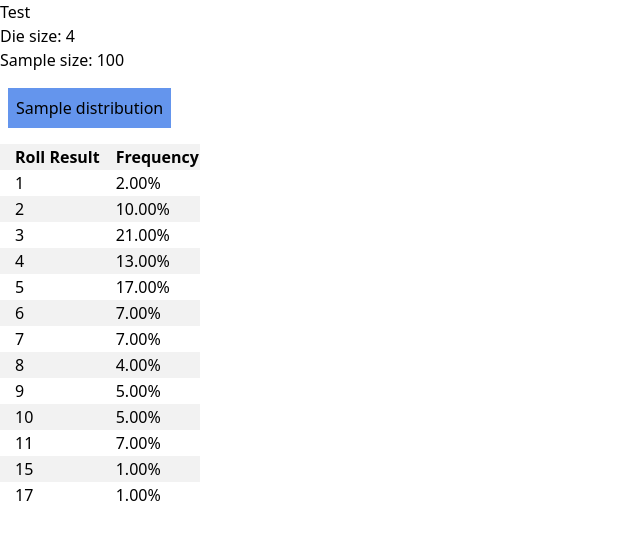
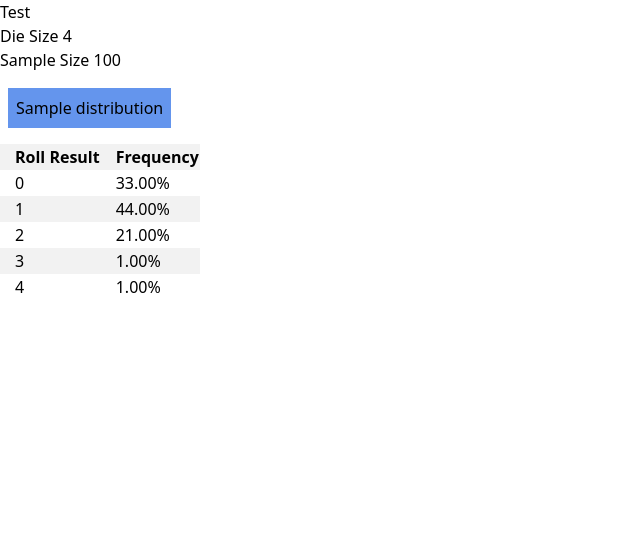
Before and after one commit to ViperZer0/swade-combat-calculator, a SvelteKit app: page / in a window 1280 px wide. Both pictures are taken after a click on the button "Sample distribution". Shown: the top 540 px of the page, without its empty margins (0-640 px from the left). Built offline with nearby package versions, Linux system fonts and the light colour scheme.

Commit message:
Extracted distribution display into its own component
Refactored stuff so that the configuration for a distribution is
separate from displaying it.

This is all still just testing stuff and none of these components will
probably exist in the long term.

```diff
--- a/src/routes/+page.svelte
+++ b/src/routes/+page.svelte
@@ -1,6 +1,21 @@
-<script>
-	import TestRoller from "../test-roller/testRoller.svelte";
-    import TestSampler from "../test-sampler/testSampler.svelte";
+<script lang="ts">
+	import { WildDie, type Rollable } from "$lib/dice";
+	import { Option } from "effect";
+	import TestSampler from "../test-sampler/TestSampler.svelte";
+	import { RaiseRollable } from "$lib/skill";
+
+    let sampleSize: number = $state(100);
+    let dieSize: number = $state(4);
+    let testRoller = $derived(new WildDie(dieSize));
+    let dieRoller: Option.Option<Rollable> = $derived(Option.some(new RaiseRollable(new WildDie(dieSize))));
 </script>
 
-<TestSampler />
+<div>
+<label id="diesize">Die Size</label>
+<input type="number" id="diesize" bind:value={dieSize} min="0" />
+</div>
+<div>
+<label for="samplesize">Sample Size</label>
+<input type="number" id="samplesize" bind:value={sampleSize} min="0" />
+</div>
+<TestSampler sampleSize={sampleSize} rollable={dieRoller}/>
--- a/src/test-sampler/testSampler.svelte
+++ b/src/test-sampler/TestSampler.svelte
@@ -1,26 +1,28 @@
 <script lang="ts">
-    import { WildDie } from "$lib/dice";
+    import type { Rollable } from "$lib/dice";
 	import { sampleDistribution, SortedSampleDistribution, type Sample } from "$lib/sample";
 	import { Option } from "effect";
 
-    let { dieSize = 4 } = $props();
-    let die = $derived(new WildDie(dieSize));
+    interface Props {
+        sampleSize: number,
+        rollable: Option.Option<Rollable>,
+    };
 
-    let sampleSize = $state(100);
+    let {
+        sampleSize = 0,
+        rollable = Option.none(),
+    }: Props = $props();
+
     let results: Option.Option<SortedSampleDistribution> = $state(Option.none());
-    let total: Option.Option<number> = $derived.by(() => {
-        // I know this looks scary (and it kinda is) but this basically
-        // just returns None if results hasn't been defined,
-        // and if it HAS been defined it calculates the total
-        // Number of results. This should be the exact same as sampleSize
-        // but maybe we want to double check that???
-        return Option.map(results, (results) => results[Symbol.iterator]().reduce((acc: number, sample: Sample) => acc + sample.count, 0));
-    });
 
     function generateResults() {
-        results = Option.some(sampleDistribution(die, sampleSize).sort());
+        if(Option.isNone(rollable))
+        {
+            results = Option.none();
+            return;
+        }
+        results = Option.some(sampleDistribution(rollable.value, sampleSize).sort());
     }
-
 </script>
 
 <style>
@@ -52,21 +54,12 @@
 
 </style>
 
-<div>
-<label for="dieSize">Die size:</label>
-<input id="dieSize" type="number" bind:value={dieSize} min="2" step="2" />
-</div>
-<div>
-<label for="sampleSize">Sample size:</label>
-<input id="sampleSize" type="number" bind:value={sampleSize} min="1" />
-</div>
 
 <div>
 <button onclick={generateResults}>
     Sample distribution
 </button>
 </div>
-
 <div>
 {#if Option.isSome(results)}
     <table>
@@ -82,9 +75,7 @@
         <tr>
             <td>{result.result}</td>
             <!--<td>{result[1]}</td>-->
-            <!-- We can assert that total should not be None since results is not None.
-            I don't know if there's a better way to logically make these things equivalent? -->
-            <td>{((result.count/Option.getOrThrow(total) * 100).toFixed(2)).toString() + "%"}</td>
+            <td>{((result.count/sampleSize * 100).toFixed(2)).toString() + "%"}</td>
         </tr>
     {/each}
     </tbody>
```
Also changed, not shown: 1 other file (tests, documents, lock files or other folders).
